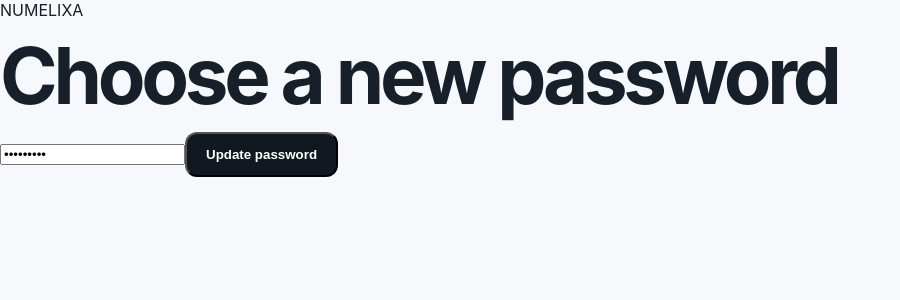
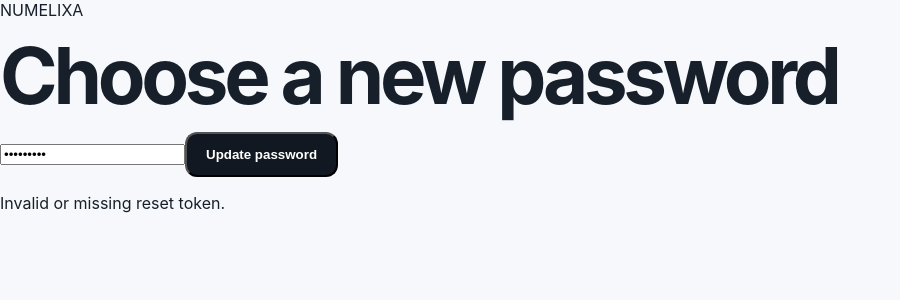
Before and after one commit to gusjaqdo1-a11y/Virt-numbers, a Next.js app: page /reset-password in a window 1280 px wide. Both pictures are taken after typing "Sample123" into the empty fields and a click on the button "Update password". Shown: the top 300 px of the page, without its empty margins (0-900 px from the left). Built offline with nearby package versions, Linux system fonts and the light colour scheme; no server answers.

Commit message:
Fix reset-password Suspense boundary for production build

```diff
--- a/app/reset-password/page.tsx
+++ b/app/reset-password/page.tsx
@@ -1 +1,62 @@
-'use client';import {useSearchParams} from 'next/navigation';import {useState} from 'react';export default function Reset(){const q=useSearchParams();const [p,setP]=useState('');const [m,setM]=useState('');async function go(e:React.FormEvent){e.preventDefault();const r=await fetch('/api/auth/reset-password',{method:'POST',headers:{'content-type':'application/json'},body:JSON.stringify({token:q.get('token'),password:p})});const d=await r.json();setM(d.success?'Password updated. You can sign in now.':d.error?.message||'Unable to reset password.')}return <main className="auth"><div className="authbox"><a className="brand" href="/">NUMELIXA</a><h1>Choose a new password</h1><form onSubmit={go}><input required minLength={8} type="password" placeholder="New password" value={p} onChange={e=>setP(e.target.value)}/><button className="btn">Update password</button></form>{m&&<p>{m}</p>}</div></main>}
+'use client';
+
+import { Suspense, useState } from 'react';
+import { useSearchParams } from 'next/navigation';
+
+function ResetForm() {
+  const q = useSearchParams();
+  const [password, setPassword] = useState('');
+  const [message, setMessage] = useState('');
+
+  async function submit(e: React.FormEvent<HTMLFormElement>) {
+    e.preventDefault();
+
+    const token = q.get('token');
+    if (!token) {
+      setMessage('Invalid or missing reset token.');
+      return;
+    }
+
+    const response = await fetch('/api/auth/reset-password', {
+      method: 'POST',
+      headers: { 'content-type': 'application/json' },
+      body: JSON.stringify({ token, password }),
+    });
+
+    const data = await response.json();
+    setMessage(
+      data.success
+        ? 'Password updated. You can sign in now.'
+        : data.error?.message || 'Unable to reset password.',
+    );
+  }
+
+  return (
+    <div className="authbox">
+      <a className="brand" href="/">NUMELIXA</a>
+      <h1>Choose a new password</h1>
+      <form onSubmit={submit}>
+        <input
+          required
+          minLength={8}
+          type="password"
+          placeholder="New password"
+          value={password}
+          onChange={(e) => setPassword(e.target.value)}
+        />
+        <button className="btn">Update password</button>
+      </form>
+      {message && <p>{message}</p>}
+    </div>
+  );
+}
+
+export default function ResetPasswordPage() {
+  return (
+    <main className="auth">
+      <Suspense fallback={<div className="authbox"><p>Loading reset form…</p></div>}>
+        <ResetForm />
+      </Suspense>
+    </main>
+  );
+}
```
